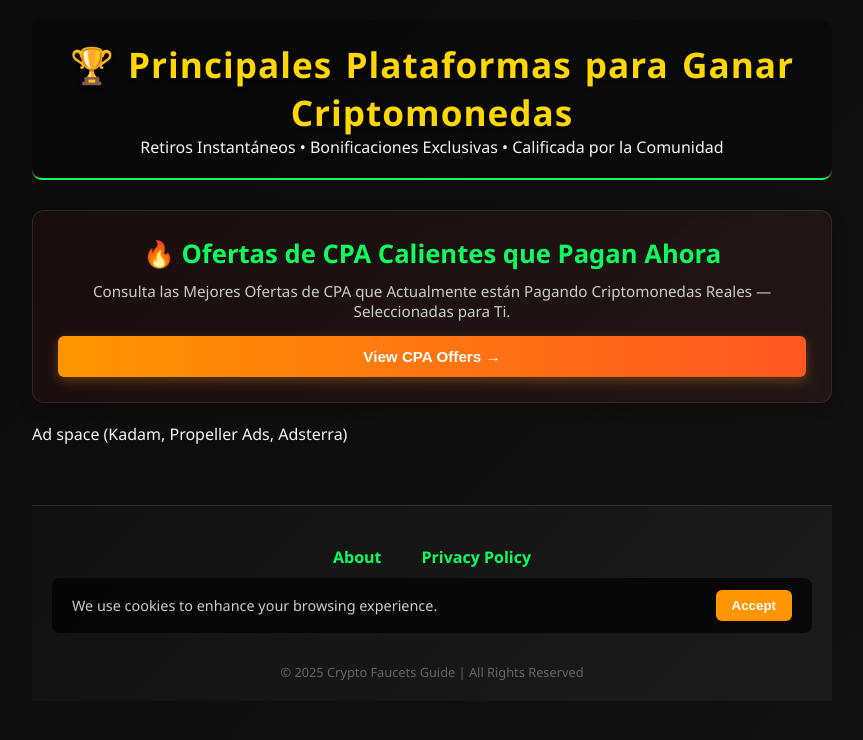
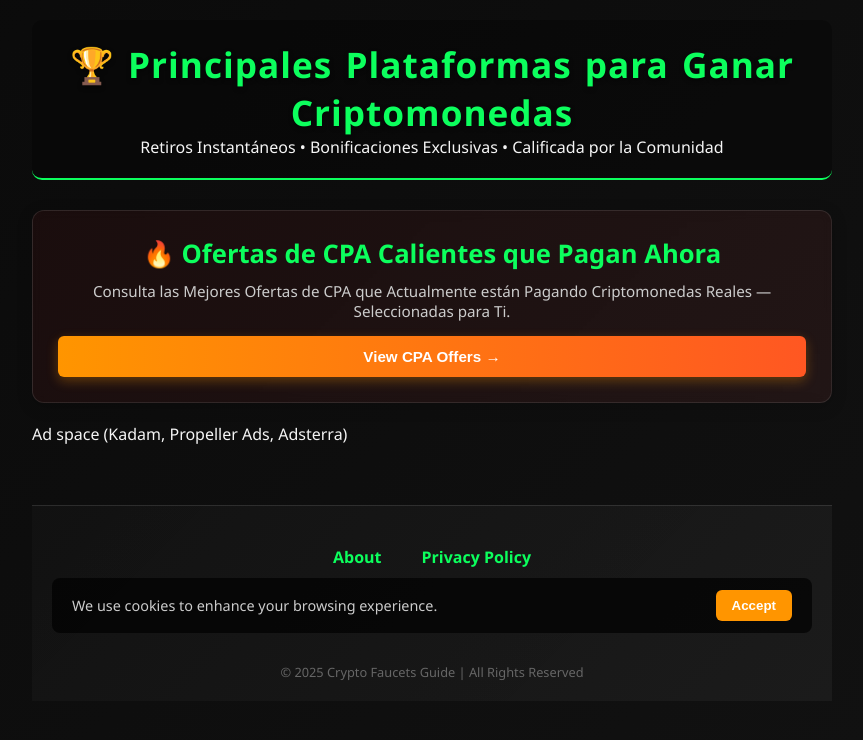
Before and after one commit to brisouzasantoa/es-site, a plain HTML site: page index.html in a window 1280 px wide. Shown: the whole page, without its empty margins (208-1071 px from the left). Drawn offline with Linux system fonts and the light colour scheme.

Commit message:
Update style.css

```diff
--- a/assets/style.css
+++ b/assets/style.css
@@ -8,7 +8,6 @@
     --success: #4CAF50;
     --danger: #FF5722;
     --text: #F5F5F5;
-    --accenttwo: #FFD700;
 }
 
 * {
@@ -41,7 +40,7 @@ header {
 
 h1 {
     font-size: 2.2rem;
-    color: var(--accenttwo);
+    color: var(--accent);
     text-shadow: 0 2px 4px rgba(0,0,0,0.5);
     letter-spacing: 1px;
     word-spacing: 3px;
```
